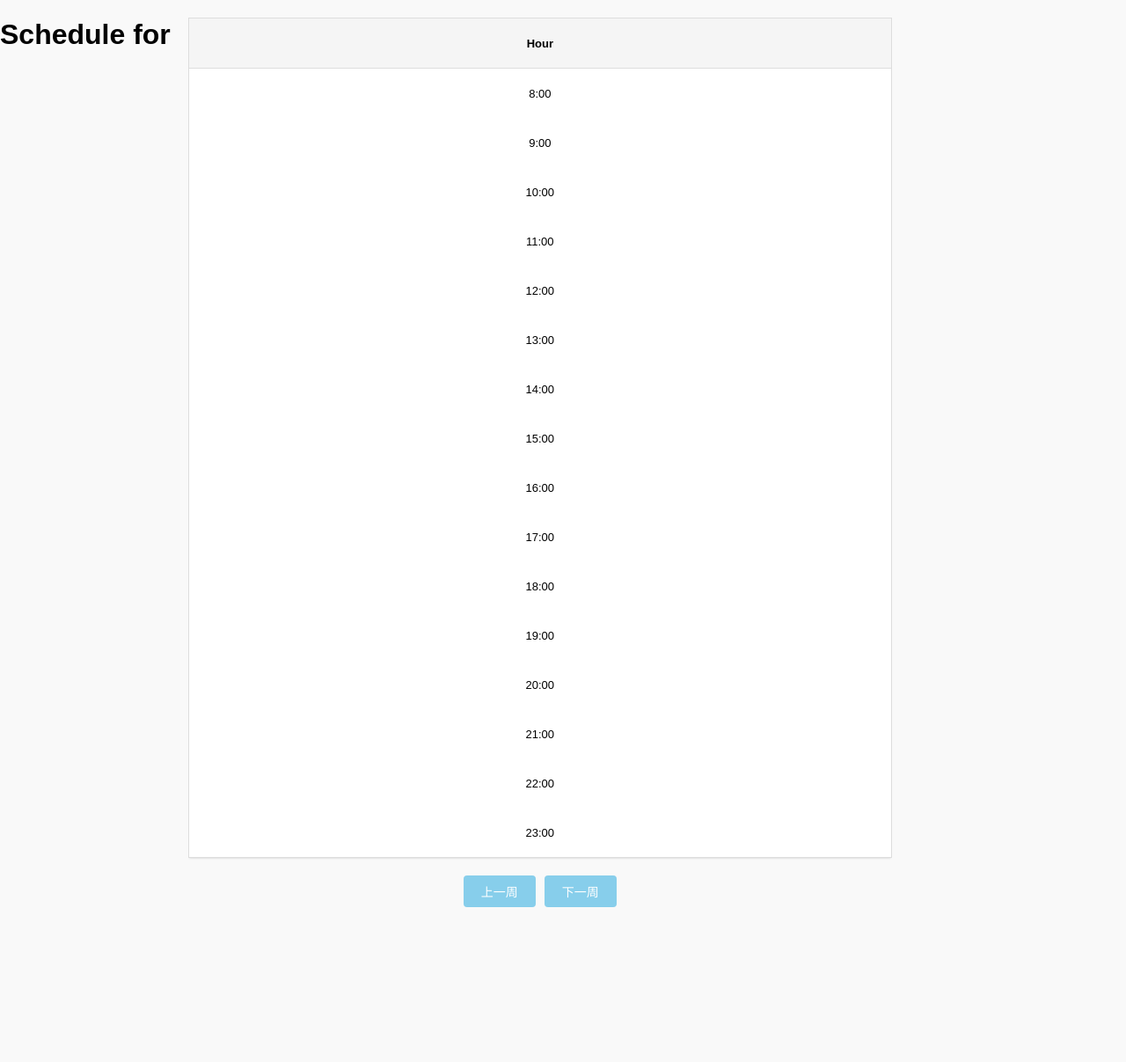
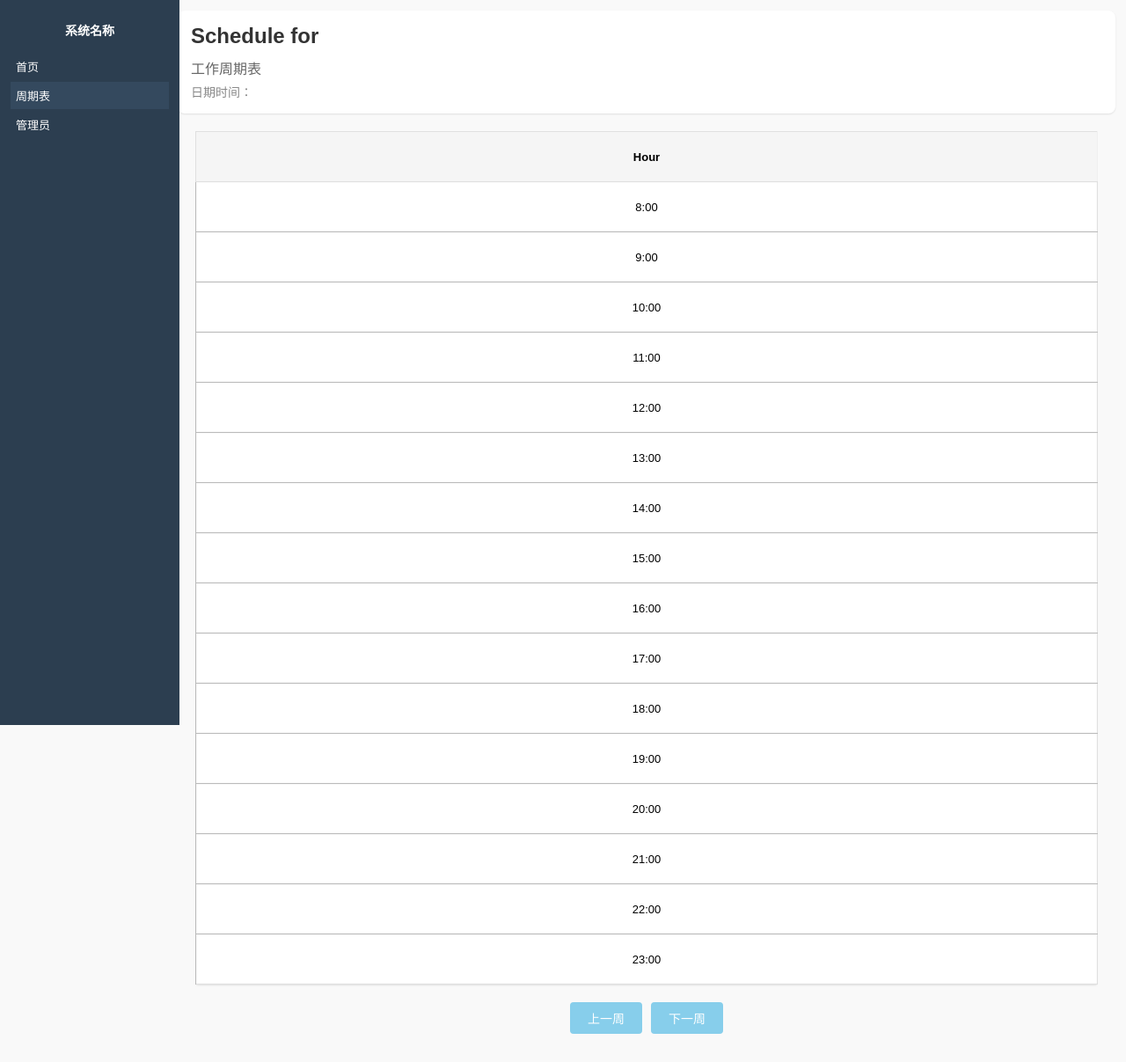
Before and after one commit to zhuanfeng/liyuan_schedule, a Flask app: template templates/schedule_for_admin.html in a window 1280 px wide. Shown: the whole page at 88% size. Before the commit the page ends 1031 px from the top, so only its background shows below. Run offline with Flask 3, Linux system fonts and the light colour scheme; the template is opened without the code that fills it, so the values that code supplies are empty.

Commit message:
调整ui

```diff
--- a/static/css/style.css
+++ b/static/css/style.css
@@ -100,22 +100,36 @@
     border-collapse: collapse;
     border-spacing: 0;
     box-shadow: 0 1px 2px rgba(0, 0, 0, 0.1);
-    border: 1px solid #ddd;
+    border: 1px solid #e0e0e0;
 }
 
 th, td {
-    padding: 0;
+    padding: 8px;
     text-align: center;
     vertical-align: middle;
-    border-right: 1px solid #ddd;
-    border-bottom: 1px solid #ddd;
+    border: 1px solid #e0e0e0;
     font-size: 13px;
     height: 40px;
     position: relative;
+    box-shadow: inset 0 0 0 0.5px #f5f5f5;
 }
 
 th:last-child, td:last-child {
-    border-right: none;
+    border-right: 1px solid #f0f0f0;
+}
+
+tr:last-child td {
+    border-bottom: 1px solid #e0e0e0;
+}
+
+td:first-child {
+    width: 80px;
+    padding: 8px;
+    border-right: 1px solid #f0f0f0;
+}
+
+td:nth-child(4) {
+    border-right: 1px solid #f0f0f0;
 }
 
 tr:last-child td {
@@ -165,7 +179,7 @@
 }
 
 td {
-    border: none;
+    border: 1px solid #bbb;
 }
 
 td:nth-child(4) {
--- a/templates/schedule_for_admin.html
+++ b/templates/schedule_for_admin.html
@@ -7,9 +7,20 @@
     <link rel="stylesheet" href="{{ url_for('static', filename='css/style.css') }}">
 </head>
 <body>
-    <header>
+    <div class="sidebar">
+        <h2>系统名称</h2>
+        <ul>
+            <li><a href="#">首页</a></li>
+            <li class="active"><a href="#">周期表</a></li>
+            <li><a href="#">管理员</a></li>
+        </ul>
+    </div>
+    <div class="main-content">
+        <div class="welcome-header">
             <h1>Schedule for {{ username }}</h1>
-    </header>
+            <div class="date-display">工作周期表</div>
+            <div class="current-date">日期时间：{{ schedule.keys()|list|first|format_date('%Y年%m月%d日') }}</div>
+        </div>
         <div class="schedule-container">
             <table>
                 <thead>
@@ -43,5 +54,6 @@
                 <button class="nav-btn" onclick="window.location.href='?week=next'">下一周</button>
             </div>
         </div>
+    </div>
 </body>
 </html>
```
Also changed, not shown: static/css/admin.css (+4 -4 lines). Lines whose indentation alone changed are shown as unchanged.
